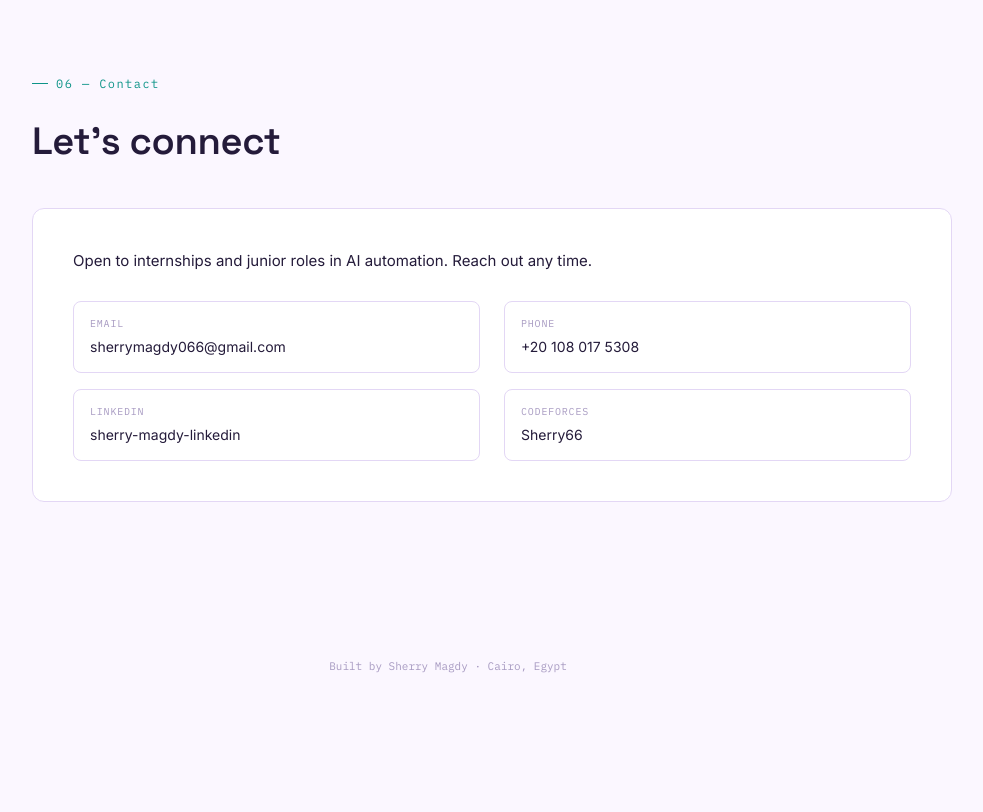
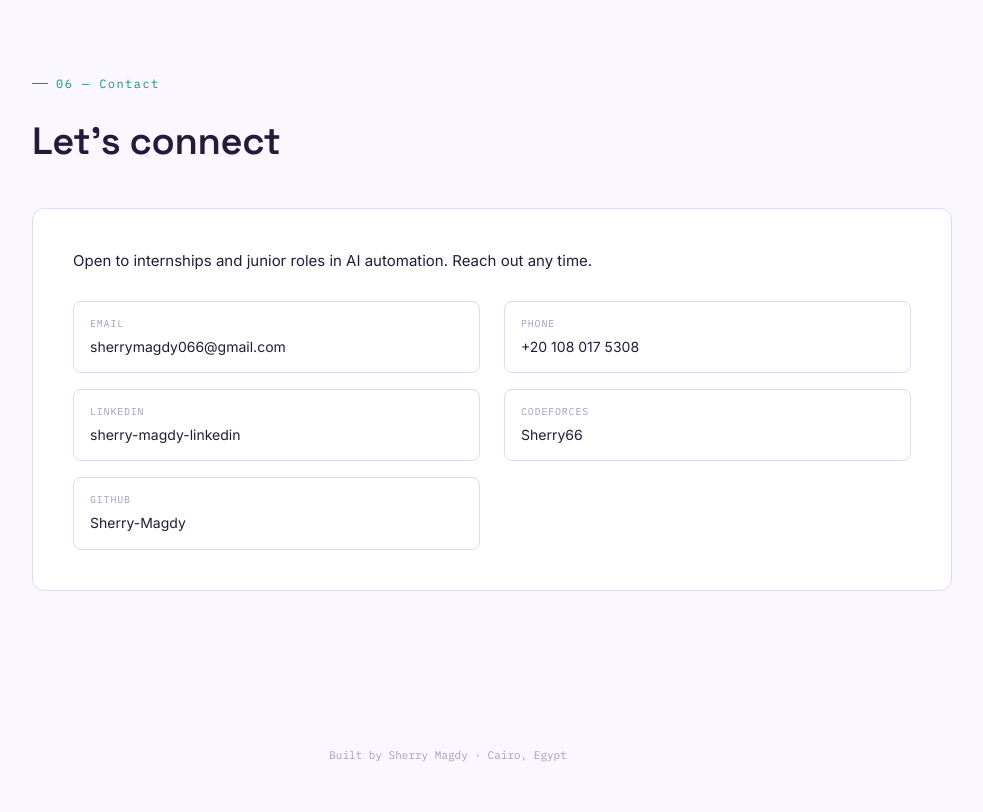
Before and after one commit to Sherry-Magdy/sherry-portfolio, a website: page index.html in a window 1280 px wide. Shown: the part 4686-5498 px from the top of the page, without its empty margins (192-1175 px from the left). Before the commit the page ends 5410 px from the top, so only its background shows below. Drawn offline with Linux system fonts and the light colour scheme.

Commit message:
Fix HTML encoding issues in index.html

```diff
--- a/index.html
+++ b/index.html
@@ -269,6 +269,10 @@
             <span class="k">Codeforces</span>
             <span class="v">Sherry66</span>
           </a>
+            <a class="contact-link" href="https://github.com/Sherry-Magdy" target="_blank" rel="noopener">
+            <span class="k">GitHub</span>
+            <span class="v">Sherry-Magdy</span>
+          </a>
         </div>
       </div>
     </section>
```
